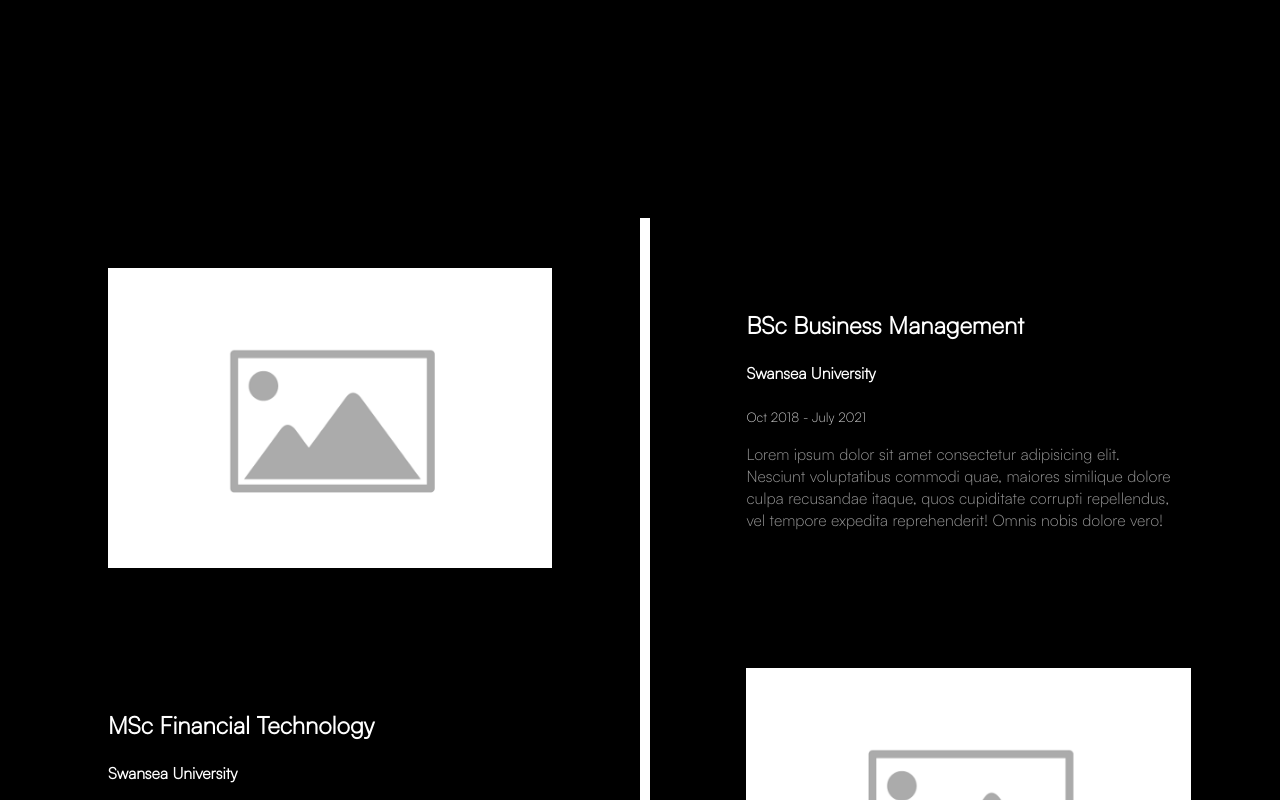
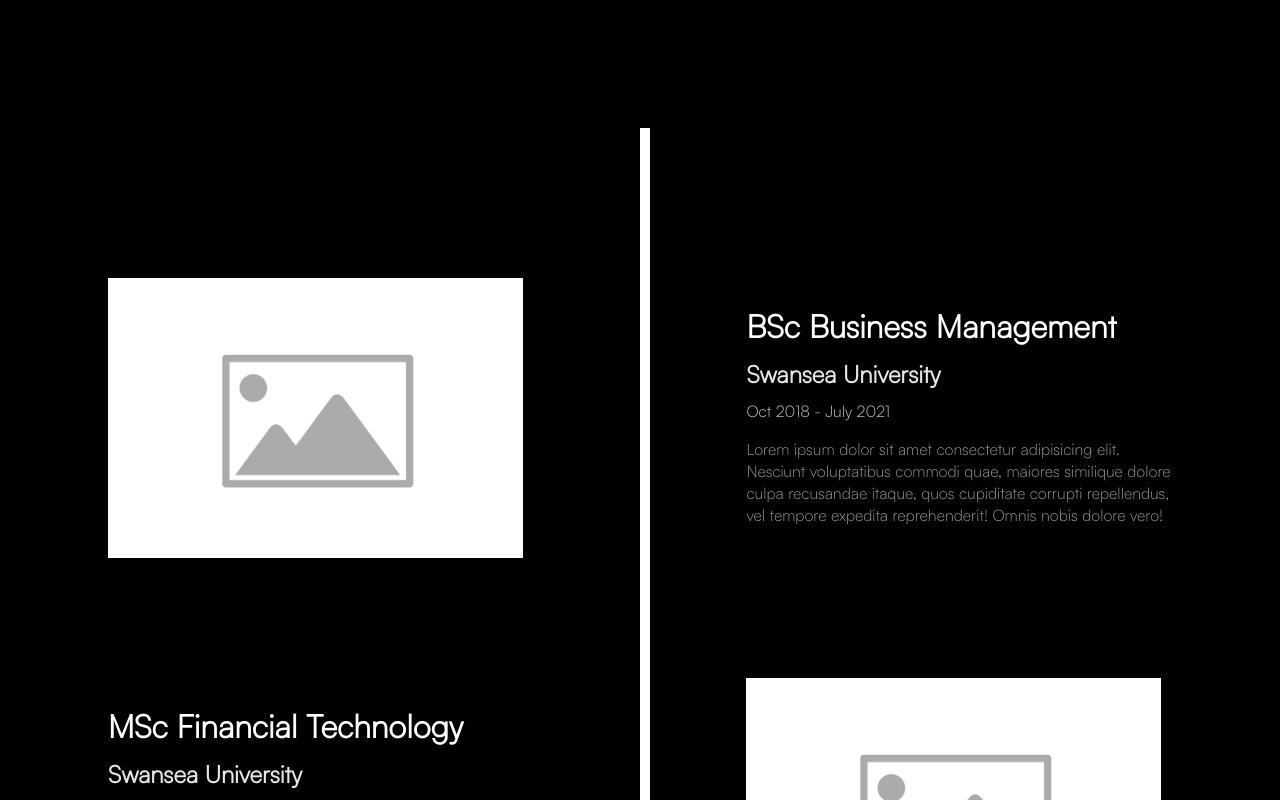
Before and after one commit to BenW2k/Portfolio, a Next.js app in the folder frontend/: page / in a window 1280 px wide. Shown: the part 660-1460 px from the top of the page. Built offline with nearby package versions, Linux system fonts and the light colour scheme.

Commit message:
+styling changes

```diff
--- a/frontend/app/styles/components/timeline.module.css
+++ b/frontend/app/styles/components/timeline.module.css
@@ -14,7 +14,17 @@
   width: 40%;
   position: relative;
 }
+.text-box h2 {
+  font-size: 32px;
+  margin: 10px 0px 10px 0px;
+}
+.text-box h4 {
+  opacity: 0.9;
+  font-size: 24px;
+  margin: 10px 0px 10px 0px;
+}
 .text-box small {
+  font-size: 16px;
   opacity: 0.8;
 }
 .text-box p {
@@ -23,7 +33,7 @@
 
 .roadmap-image {
   width: auto;
-  height: 75%;
+  height: 70%;
   position: relative;
 }
 
@@ -42,7 +52,8 @@
   position: absolute;
   left: 50%;
   width: 10px;
-  height: 100%;
+  height: 150%;
+  margin: 220px 100px 200px 0px;
   background-color: #fff;
   z-index: -1;
 }/*# sourceMappingURL=timeline.module.css.map */
--- a/frontend/app/styles/components/timeline.module.scss
+++ b/frontend/app/styles/components/timeline.module.scss
@@ -1,17 +1,7 @@
 .timeline {
   margin: 100px;
-  // display: grid;
-  // grid-template-columns: 45% 10% 45%;
-  // grid-template-rows: repeat(4, 50vh);
 }
 
-// .timeline ::after {
-//   content: "";
-//   width: 6px;
-//   height: 100%;
-//   background-color: #fff;
-//   z-index: -1;
-// }
 .container {
   display: flex;
   width: 100%;
@@ -22,7 +12,17 @@
 .text-box {
   width: 40%;
   position: relative;
+  h2 {
+    font-size: 32px;
+    margin: 10px 0px 10px 0px;
+  }
+  h4 {
+    opacity: 0.9;
+    font-size: 24px;
+    margin: 10px 0px 10px 0px;
+  }
   small {
+    font-size: 16px;
     opacity: 0.8;
   }
   p {
@@ -32,7 +32,7 @@
 
 .roadmap-image {
   width: auto;
-  height: 75%;
+  height: 70%;
   position: relative;
 }
 
@@ -48,35 +48,24 @@
   // grid-column: 3 / 4;
 }
 
-// .left-side ::after {
-//   content: "";
-//   width: 6px;
-//   height: 100%;
-//   background-color: #fff;
-//   z-index: -1;
-// }
-
-// .point1 {
-//   grid-row: 1/2;
-// }
-// .point2 {
-//   grid-row: 2/3;
-// }
-
-// .point3 {
-//   grid-row: 3/4;
-// }
-
-// .point4 {
-//   grid-row: 4/5;
-// }
-
 .roadmap-line {
   content: "";
   position: absolute;
   left: 50%;
   width: 10px;
-  height: 100%;
+  height: 150%;
+  margin: 220px 100px 200px 0px;
   background-color: #fff;
   z-index: -1;
 }
+
+// .roadmap-point {
+//   content: "";
+//   position: absolute;
+//   transform: translate(-50%, -50%);
+//   width: 50px;
+//   height: 50px;
+//   background-color: rgb(240, 19, 19);
+//   border-radius: 50%;
+//   z-index: 1;
+// }
```
